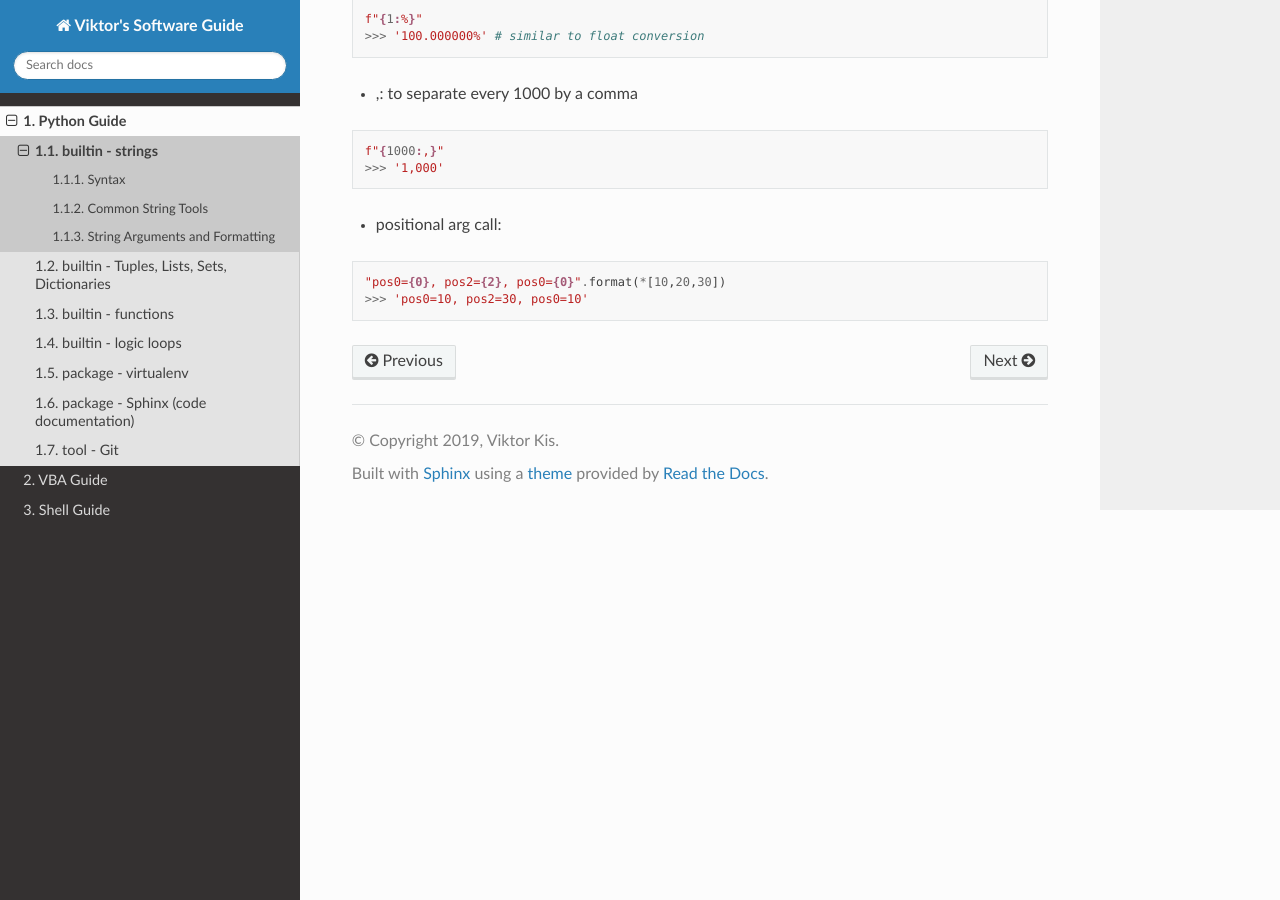
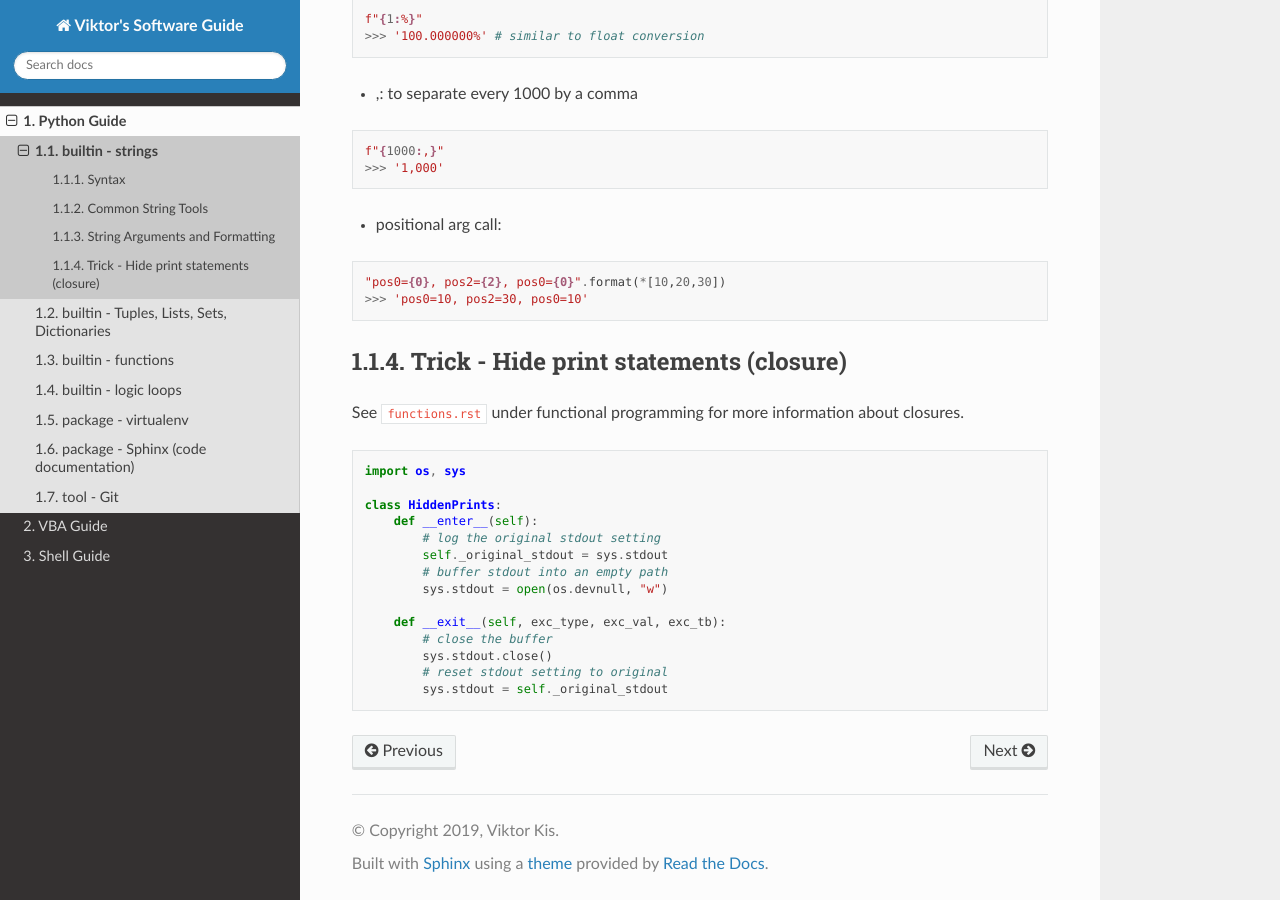
Before and after one commit to PydPiper/viks_SoftwareGuide, a Sphinx documentation site: the page built from source/python/strings.rst, in a window 1280 px wide and 900 px high, scrolled down 2845 px. Built offline with Sphinx 7.4.7 and the Read the Docs theme 2.0.0, drawn with Linux system fonts in a browser that asks for light colours; cross-references to code outside the pages are shown as plain code.

Commit message:
added hiddenprints

```diff
--- a/source/python/functions.rst
+++ b/source/python/functions.rst
@@ -209,6 +209,11 @@ functional programming: map, filter, and reduce
     reduce(multiply, a)
     >>> 6
 
+functional programming - closures
+---------------------------------
+
+functional programming - factory
+--------------------------------
 
 Trick - Clean Function Piping
 -----------------------------
--- a/source/python/strings.rst
+++ b/source/python/strings.rst
@@ -157,3 +157,25 @@ Formatting the argument injections
 
     "pos0={0}, pos2={2}, pos0={0}".format(*[10,20,30])
     >>> 'pos0=10, pos2=30, pos0=10'
+
+
+Trick - Hide print statements (closure)
+---------------------------------------
+See :closures:`functions.rst` under functional programming for more information about closures.
+
+.. code-block:: python
+
+    import os, sys
+
+    class HiddenPrints:
+        def __enter__(self):
+            # log the original stdout setting
+            self._original_stdout = sys.stdout
+            # buffer stdout into an empty path
+            sys.stdout = open(os.devnull, "w")
+
+        def __exit__(self, exc_type, exc_val, exc_tb):
+            # close the buffer
+            sys.stdout.close()
+            # reset stdout setting to original
+            sys.stdout = self._original_stdout
```
